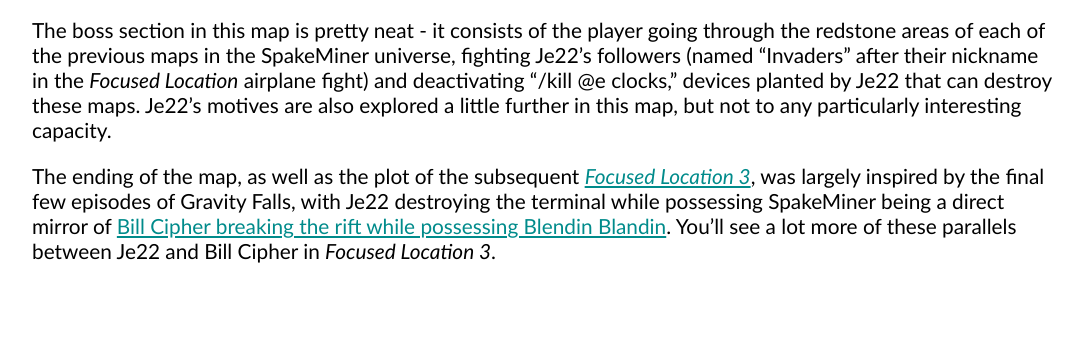
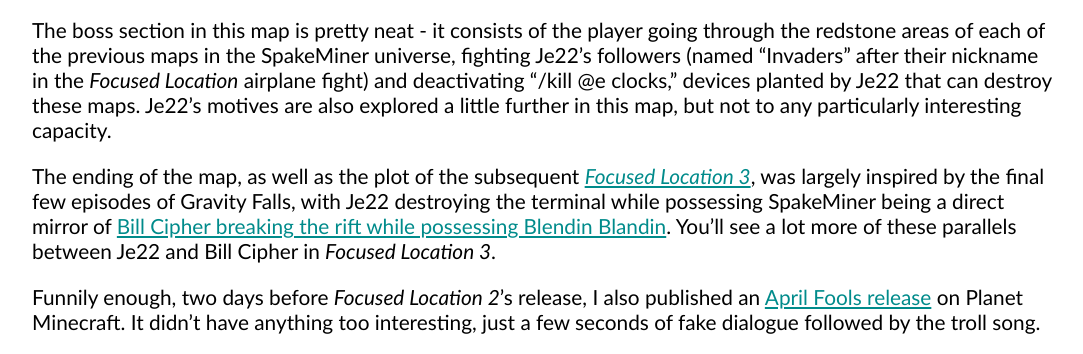
Before and after one commit to NewDefectus/newdefectus.github.io, a Jekyll site: the page built from games/mc-spake/focused-location-2.md, in a window 1280 px wide, cut to the strip 1179-1533 px from the top of the page. Shown: the whole strip, without its empty margins (96-1179 px from the left). Built offline with Jekyll 4.4.1, drawn with Linux system fonts in a browser that asks for light colours; before the commit the page ends 1463 px from its top, so only the background shows below that.

Commit message:
Add info about the FL2 april fools joke

```diff
--- a/games/mc-spake/focused-location-2.md
+++ b/games/mc-spake/focused-location-2.md
@@ -21,3 +21,5 @@
 The boss section in this map is pretty neat - it consists of the player going through the redstone areas of each of the previous maps in the SpakeMiner universe, fighting Je22's followers (named "Invaders" after their nickname in the *Focused Location* airplane fight) and deactivating "/kill @e clocks," devices planted by Je22 that can destroy these maps. Je22's motives are also explored a little further in this map, but not to any particularly interesting capacity.
 
 The ending of the map, as well as the plot of the subsequent [*Focused Location 3*]({% link games/mc-spake/focused-location-3.md %}), was largely inspired by the final few episodes of Gravity Falls, with Je22 destroying the terminal while possessing SpakeMiner being a direct mirror of [Bill Cipher breaking the rift while possessing Blendin Blandin](https://www.youtube.com/watch?v=VhVIKhHl2ws). You'll see a lot more of these parallels between Je22 and Bill Cipher in *Focused Location 3*.
+
+Funnily enough, two days before *Focused Location 2*'s release, I also published an [April Fools release](https://www.planetminecraft.com/project/adventure-map-focused-location-ii-age-of-chains/) on Planet Minecraft. It didn't have anything too interesting, just a few seconds of fake dialogue followed by the troll song.
```
